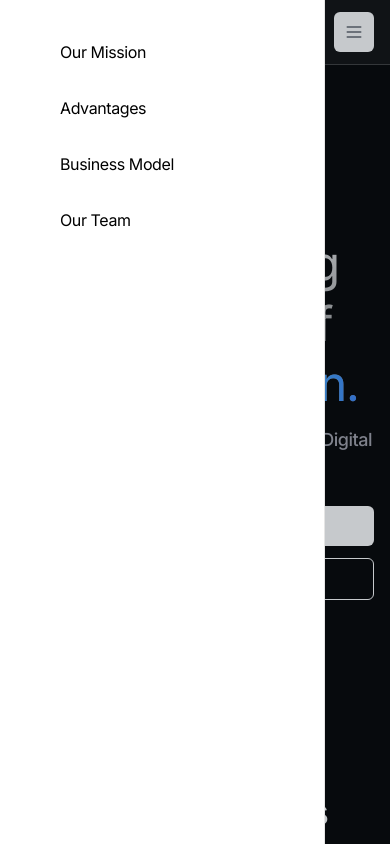
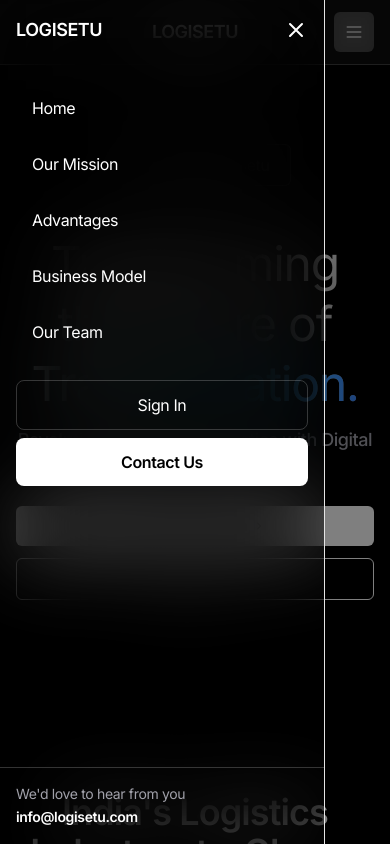
Before and after one commit to amlanxbghn/logisetu-website-2, a Next.js app: page / in a window 390 px wide. Both pictures are taken after a click on the button 354 px from the left and 32 px from the top of the page. Shown: the top 844 px of the page. Built offline with nearby package versions, Linux system fonts and the light colour scheme.

Commit message:
Updated Navbar

```diff
--- a/src/components/Navbar.tsx
+++ b/src/components/Navbar.tsx
@@ -9,99 +9,99 @@
   return (
     <section>
       <nav className="py-3 bg-white/5 border-b border-white/20 backdrop-blur z-50 fixed top-0 left-0 right-0">
-        <div className="container px-4 mx-auto">
-          <div className="flex items-center relative">
+        <div className="container px-4 mx-auto flex items-center relative">
+          {/* Logo */}
           <a
-              className="absolute top-1/2 left-1/2 transform -translate-x-1/2 -translate-y-1/2 inline-block text-lg font-semibold"
             href="#"
+            className="absolute top-1/2 left-1/2 transform -translate-x-1/2 -translate-y-1/2 text-lg font-semibold"
           >
-              <h1 className=''>LOGISETU</h1>
+            LOGISETU
           </a>
 
+          {/* Mobile Menu Toggle */}
           <div className="lg:hidden ml-auto">
             <button
               onClick={() => setMobileNavOpen(!mobileNavOpen)}
-                className="flex w-10 h-10 items-center justify-center bg-white rounded-md"
+              className="w-10 h-10 flex items-center justify-center bg-white/20 backdrop-blur rounded-md"
             >
-                <svg width="20" height="20" viewBox="0 0 20 20" fill="none" xmlns="http://www.w3.org/2000/svg">
-                  <path fill-rule="evenodd" clip-rule="evenodd" d="M2.5 5C2.5 4.72386 2.72386 4.5 3 4.5H17C17.2761 4.5 17.5 4.72386 17.5 5C17.5 5.27614 17.2761 5.5 17 5.5H3C2.72386 5.5 2.5 5.27614 2.5 5ZM2.5 10C2.5 9.72386 2.72386 9.5 3 9.5H17C17.2761 9.5 17.5 9.72386 17.5 10C17.5 10.2761 17.2761 10.5 17 10.5H3C2.72386 10.5 2.5 10.2761 2.5 10ZM3 14.5C2.72386 14.5 2.5 14.7239 2.5 15C2.5 15.2761 2.72386 15.5 3 15.5H17C17.2761 15.5 17.5 15.2761 17.5 15C17.5 14.7239 17.2761 14.5 17 14.5H3Z" fill="#111827" />
+              <svg width="20" height="20" viewBox="0 0 20 20" fill="none">
+                <path
+                  fillRule="evenodd"
+                  clipRule="evenodd"
+                  d="M2.5 5C2.5 4.72386 2.72386 4.5 3 4.5H17C17.2761 4.5 17.5 4.72386 17.5 5C17.5 5.27614 17.2761 5.5 17 5.5H3C2.72386 5.5 2.5 5.27614 2.5 5ZM2.5 10C2.5 9.72386 2.72386 9.5 3 9.5H17C17.2761 9.5 17.5 9.72386 17.5 10C17.5 10.2761 17.2761 10.5 17 10.5H3C2.72386 10.5 2.5 10.2761 2.5 10ZM3 14.5C2.72386 14.5 2.5 14.7239 2.5 15C2.5 15.2761 2.72386 15.5 3 15.5H17C17.2761 15.5 17.5 15.2761 17.5 15C17.5 14.7239 17.2761 14.5 17 14.5H3Z"
+                  fill="currentColor"
+                />
               </svg>
-
             </button>
           </div>
 
-            <ul className="hidden lg:flex lg:w-auto lg:space-x-12">
-              <li>
-                <a className="nav-item" href="#">
-                  Our Mission
-                </a>
-              </li>
-              <li>
-                <a className="nav-item" href="#">
-                  Advantages
-                </a>
-              </li>
-              <li>
-                <a className="nav-item" href="#">
-                  Business Model
-                </a>
-              </li>
-              <li>
-                <a className="nav-item" href="#">
-                  Our Team
-                </a>
-              </li>
+          {/* Desktop Menu */}
+          <ul className="hidden lg:flex lg:space-x-12">
+            <li><a href="#" className="nav-item">Our Mission</a></li>
+            <li><a href="#" className="nav-item">Advantages</a></li>
+            <li><a href="#" className="nav-item">Business Model</a></li>
+            <li><a href="#" className="nav-item">Our Team</a></li>
           </ul>
-            <div className="hidden lg:block ml-auto">
-              <div className="flex items-center">
-                <a className="nav-item mr-9" href="#">
-                  Sign In
-                </a>
+
+          {/* Right-side Buttons */}
+          <div className="hidden lg:flex items-center ml-auto">
+            <a href="#" className="nav-item mr-9">Sign In</a>
             <a
-                  className="relative group inline-block py-2.5 px-3 text-sm font-semibold text-black bg-white rounded-md overflow-hidden shadow-lg"
               href="#"
+              className="relative group inline-block py-2.5 px-3 text-sm font-semibold text-black bg-white rounded-md shadow-lg"
             >
-                  <span className="flex items-center relative">
+              <span className="flex items-center">
                 Contact Us
-                    <MdKeyboardArrowRight className="ml-1 group-hover:translate-x-1 transition-transform duration-200" />
+                <MdKeyboardArrowRight className="ml-1 transition-transform duration-200 group-hover:translate-x-1" />
               </span>
             </a>
           </div>
         </div>
+      </nav>
+
+      {/* Mobile Menu */}
+      {mobileNavOpen && (
+        <div className="fixed top-0 left-0 bottom-0 w-5/6 max-w-md z-50">
+          <div onClick={() => setMobileNavOpen(!mobileNavOpen)} className="fixed inset-0 bg-black opacity-50"></div>
+          <nav className="relative w-full h-full bg-black/30 backdrop-blur-2xl border-r overflow-y-auto">
+            <div className="p-4 flex items-center">
+              <h1 className="text-lg font-semibold">LOGISETU</h1>
+              <button onClick={() => setMobileNavOpen(false)} className="ml-auto text-white">
+                <svg width="24" height="24" viewBox="0 0 24 24" fill="none">
+                  <path
+                    d="M6 18L18 6M6 6L18 18"
+                    stroke="currentColor"
+                    strokeWidth="2"
+                    strokeLinecap="round"
+                    strokeLinejoin="round"
+                  />
+                </svg>
+              </button>
+            </div>
+
+            <div className="py-6 px-4">
+              <ul className="space-y-2">
+                <li><a href="#" className="block py-3 px-4 hover:bg-white/10 rounded-lg">Home</a></li>
+                <li><a href="#" className="block py-3 px-4 hover:bg-white/10 rounded-lg">Our Mission</a></li>
+                <li><a href="#" className="block py-3 px-4 hover:bg-white/10 rounded-lg">Advantages</a></li>
+                <li><a href="#" className="block py-3 px-4 hover:bg-white/10 rounded-lg">Business Model</a></li>
+                <li><a href="#" className="block py-3 px-4 hover:bg-white/10 rounded-lg">Our Team</a></li>
+              </ul>
+
+              <div className="mt-6 space-y-2">
+                <a href="#" className="block py-3 px-4 text-white bg-transparent border border-white/20 rounded-lg text-center">Sign In</a>
+                <a href="#" className="block py-3 px-4 text-black bg-white rounded-lg text-center font-semibold">Contact Us</a>
               </div>
             </div>
-      </nav>
 
-      <div className={`${mobileNavOpen ? 'block' : 'hidden'} fixed top-0 left-0 bottom-0 w-5/6 max-w-md z-50`}>
-        <div onClick={() => setMobileNavOpen(!mobileNavOpen)} className="fixed inset-0 bg-gray-800 opacity-25"></div>
-        <nav className="relative flex flex-col py-6 px-10 w-full h-full bg-white border-r overflow-y-auto">
-          <div>
-            <ul className="mb-2">
-              <li>
-                <a className="block py-4 px-5 text-black hover:bg-blue-200 rounded-lg" href="#">
-                  Our Mission
-                </a>
-              </li>
-              <li>
-                <a className="block py-4 px-5 text-black hover:bg-blue-200 rounded-lg" href="#">
-                  Advantages
-                </a>
-              </li>
-              <li>
-                <a className="block py-4 px-5 text-black hover:bg-blue-200 rounded-lg" href="#">
-                  Business Model
-                </a>
-              </li>
-              <li>
-                <a className="block py-4 px-5 text-black hover:bg-blue-200 rounded-lg" href="#">
-                  Our Team
-                </a>
-              </li>
-            </ul>
+            {/* Moved to the bottom */}
+            <div className="absolute bottom-0 left-0 right-0 p-4 border-t border-white/20">
+              <p className="text-zinc-400 text-sm">We'd love to hear from you</p>
+              <a href="mailto:info@logisetu.com" className="text-white text-sm font-semibold">info@logisetu.com</a>
             </div>
           </nav>
         </div>
-
+      )}
     </section>
   );
 };
```
Lines whose indentation alone changed are shown as unchanged.
